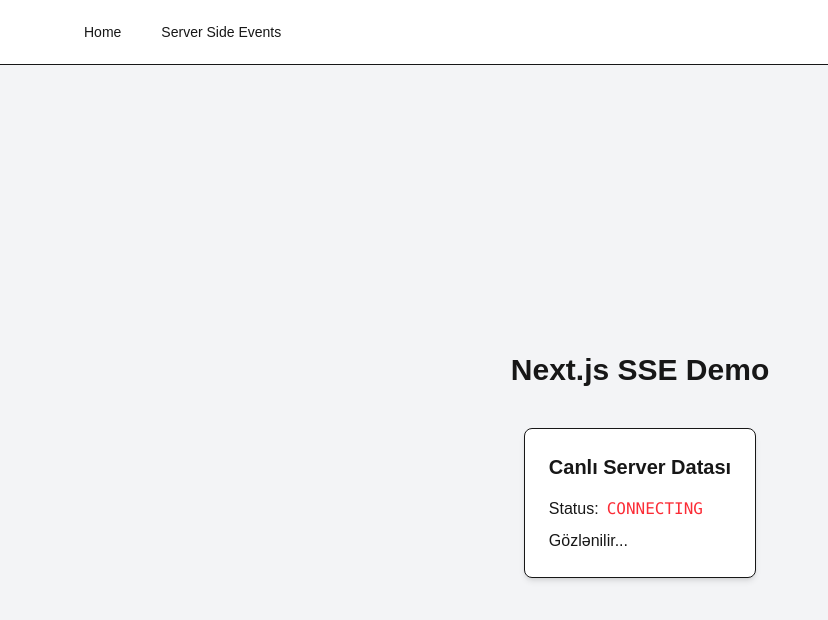
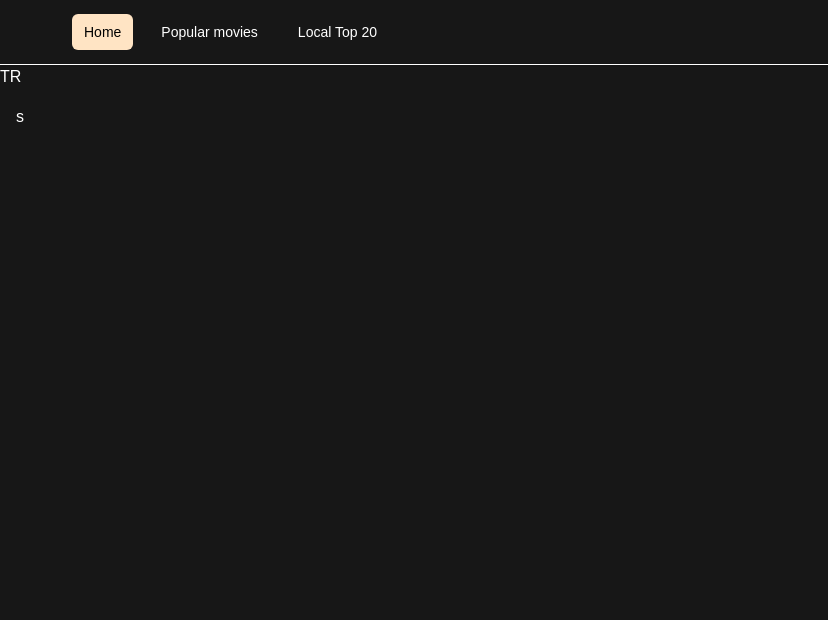
Before and after one commit to farhadovIlqar/netflix-streaming-platform, a Next.js app: page / in a window 1280 px wide. Shown: the top 620 px of the page, without its empty margins (0-828 px from the left). Built offline with nearby package versions, Linux system fonts and the light colour scheme; no server answers.

Commit message:
Testing region prompt

```diff
--- a/package.json
+++ b/package.json
@@ -9,6 +9,7 @@
     "lint": "eslint"
   },
   "dependencies": {
+    "clsx": "^2.1.1",
     "next": "16.1.1",
     "react": "19.2.3",
     "react-dom": "19.2.3"
--- a/src/app/globals.css
+++ b/src/app/globals.css
@@ -1,15 +1,8 @@
 @import "tailwindcss";
 
 :root {
-  --background: #ffffff;
-  --foreground: #171717;
-}
-
-@media (prefers-color-scheme: dark) {
-  :root {
-    --background: hsl(0, 7%, 8%);
-    --foreground: #ededed;
-  }
+  --background: #171717;
+  --foreground: #ffffff;
 }
 
 body {
@@ -17,3 +10,8 @@
   color: var(--foreground);
   font-family: Arial, Helvetica, sans-serif;
 }
+
+.active {
+  background-color: bisque;
+  color: black;
+}
--- a/src/app/page.tsx
+++ b/src/app/page.tsx
@@ -1,19 +1,23 @@
-import HomePage from "../components/HomePage";
+import { getRegion } from "@/lib/getRegion"
+import HomePage from "../components/HomePage"
+
+export default async function Home() {
+  const region = await getRegion()
+  return (
+    <div>
+      {region}
+      <HomePage />
+    </div>
+  )
+}
+
+// import RealTimeClock from '@/components/RealTimeClock';
 
 // export default function Home() {
 //   return (
-//     //<HomePage />
-
-//   )
+//     <main className="flex min-h-screen flex-col items-center justify-center p-24 bg-gray-100">
+//       <h1 className="text-3xl font-bold mb-10">Next.js SSE Demo</h1>
+//       <RealTimeClock />
+//     </main>
+//   );
 // }
-
-import RealTimeClock from '@/components/RealTimeClock';
-
-export default function Home() {
-  return (
-    <main className="flex min-h-screen flex-col items-center justify-center p-24 bg-gray-100">
-      <h1 className="text-3xl font-bold mb-10">Next.js SSE Demo</h1>
-      <RealTimeClock />
-    </main>
-  );
-}
--- /dev/null
+++ b/src/app/recommended/page.tsx
@@ -0,0 +1,7 @@
+import RecomendedSection from '@/components/RecomendedSection'
+
+export default function Home() {
+  return (
+    <RecomendedSection/>
+  )
+}
--- /dev/null
+++ b/src/app/top-movies/page.tsx
@@ -0,0 +1,8 @@
+import LocalSection from "@/components/LocalSection"
+import { getDataFromTMDB } from "@/lib/GET"
+
+const data = await getDataFromTMDB()
+
+export default function Home() {
+  return <LocalSection data={data} />
+}
--- a/src/components/HomePage.tsx
+++ b/src/components/HomePage.tsx
@@ -1,11 +1,8 @@
-import LocalSection from "./LocalSection"
-import RecomendedSection from "./RecomendedSection"
 
 export default function HomePage() {
   return (
-    <main>
-      <RecomendedSection />
-      <LocalSection />
+    <main className="p-4">
+      s
     </main>
   )
 }
--- a/src/components/LocalSection.tsx
+++ b/src/components/LocalSection.tsx
@@ -1,6 +1,11 @@
+import { MovieArray } from "@/types/types"
 
-export default function LocalSection() {
+export default function LocalSection({ data }: { data: MovieArray }) {
   return (
-    <div>LocalSection</div>
+    <div>
+      {data.map((movie, index) => (
+        <h1 key={index}>{movie.original_title}</h1>
+      ))}
+    </div>
   )
 }
--- a/src/components/Navbar.tsx
+++ b/src/components/Navbar.tsx
@@ -1,26 +1,43 @@
+"use client"
+import clsx from "clsx"
 import Link from "next/link"
+import { usePathname } from "next/navigation"
 
 export default function Navbar() {
+  const pathname = usePathname()
   return (
-    <nav className="bg-card border-b border-border shadow-sm">
+    <nav className="bg-card border-b border-border shadow">
       <div className="max-w-7xl mx-auto px-4 sm:px-6 lg:px-8">
         <div className="flex items-center justify-between h-16">
           <div className="flex items-center">
-            <div className="hidden md:block">
             <div className="ml-10 flex items-baseline space-x-4">
               <Link
                 href="/"
-                  className="text-foreground hover:bg-white hover:text-black px-3 py-2 rounded-md text-sm font-medium transition-colors"
+                className={clsx(
+                  "text-foreground hover:bg-white hover:text-black px-3 py-2 rounded-md text-sm font-medium transition-colors",
+                  { active: pathname === "/" }
+                )}
               >
                 Home
               </Link>
               <Link
-                  href="/sse"
-                  className="text-foreground hover:bg-white hover:text-black px-3 py-2 rounded-md text-sm font-medium transition-colors"
+                href="/recommended"
+                className={clsx(
+                  "text-foreground hover:bg-white hover:text-black px-3 py-2 rounded-md text-sm font-medium transition-colors",
+                  { active: pathname === "/recommended" }
+                )}
               >
-                  Server Side Events
+                Popular movies
               </Link>
-              </div>
+              <Link
+                href="/top-movies"
+                className={clsx(
+                  "text-foreground hover:bg-white hover:text-black px-3 py-2 rounded-md text-sm font-medium transition-colors",
+                  { active: pathname === "/top-movies" }
+                )}
+              >
+                Local Top 20
+              </Link>
             </div>
           </div>
         </div>
--- a/src/components/RealTimeClock.tsx
+++ b/src/components/RealTimeClock.tsx
@@ -16,11 +16,9 @@
   useEffect(() => {
     // 1. API-yə qoşuluruq
     const eventSource = new EventSource('/api/sse');
-    console.log(eventSource)
 
     // 2. Mesaj gələndə işə düşən funksiya
     eventSource.onmessage = (event) => {
-        console.log(event)
       try {
         const parsedData: SSEData = JSON.parse(event.data);
         setData(parsedData);
--- /dev/null
+++ b/src/lib/GET.ts
@@ -0,0 +1,18 @@
+import { getRegion } from "./getRegion"
+
+export async function getDataFromTMDB() {
+  const region = await getRegion()
+  console.log(region)
+  const baseURL = process.env.NEXT_PUBLIC_API_URL
+  const API_KEY = process.env.TMDB_API_KEY
+  if (!baseURL || !API_KEY) {
+    throw new Error("Error")
+  }
+  const url = `${baseURL}/movie/popular?api_key=${API_KEY}`
+  const res = await fetch(url)
+  if (!res.ok) {
+    throw new Error("Error ok")
+  }
+  const data = await res.json()
+  return data.results
+}
--- /dev/null
+++ b/src/lib/getRegion.ts
@@ -0,0 +1,17 @@
+import { headers } from "next/headers"
+
+export async function getRegion() {
+  try {
+    const h = await headers()
+    const country = h.get("x-vercel-ip-country")
+
+    if (country && country.length === 2) {
+      return country.toUpperCase()
+    }
+
+    return "TR"
+  } catch (err) {
+    console.error("getRegion() failed:", err)
+    return "US"
+  }
+}
--- /dev/null
+++ b/src/types/types.ts
@@ -0,0 +1 @@
+export type MovieArray = Array<object>
```
Also changed, not shown: 1 other file (tests, documents, lock files or other folders). Lines whose indentation alone changed are shown as unchanged.
